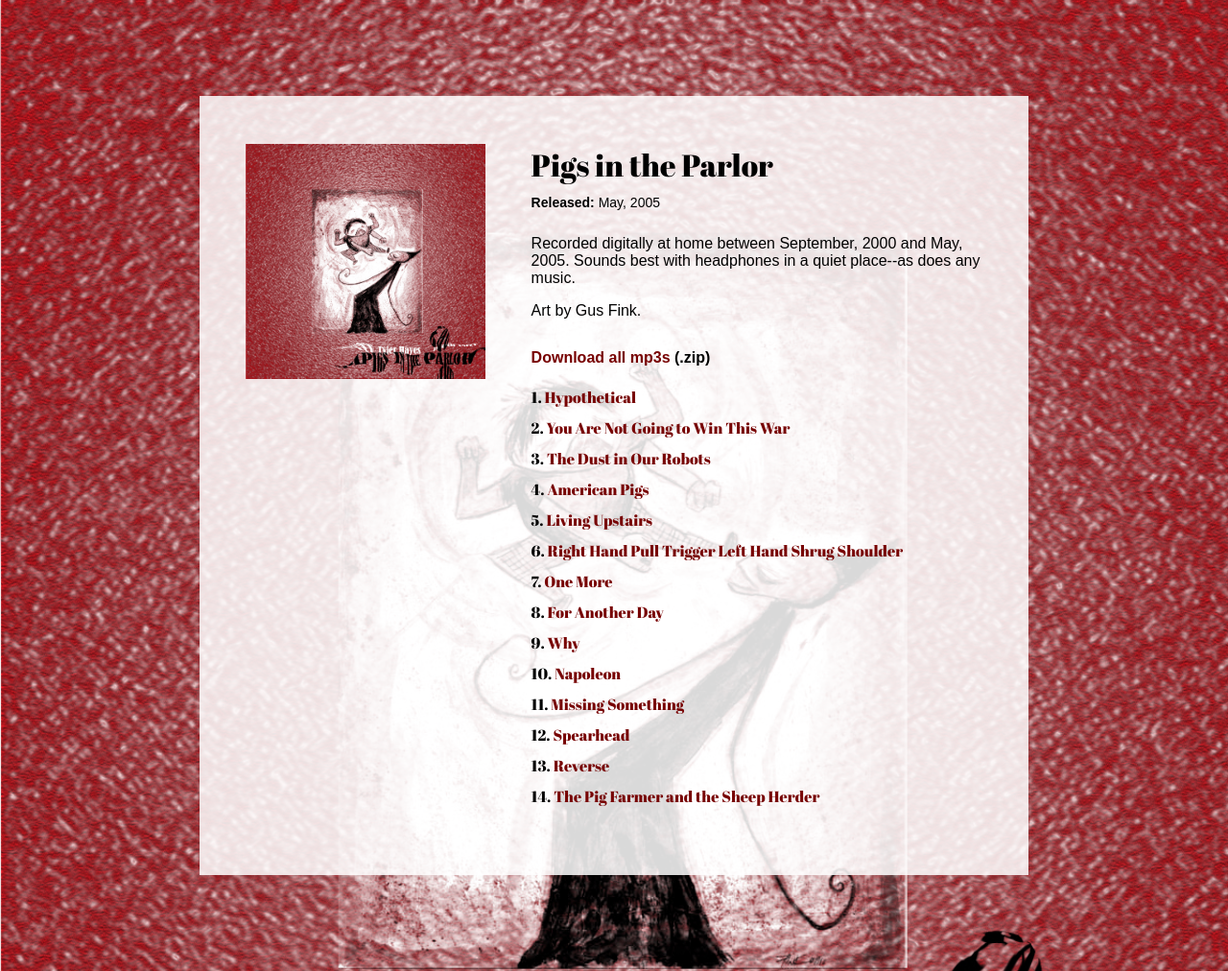
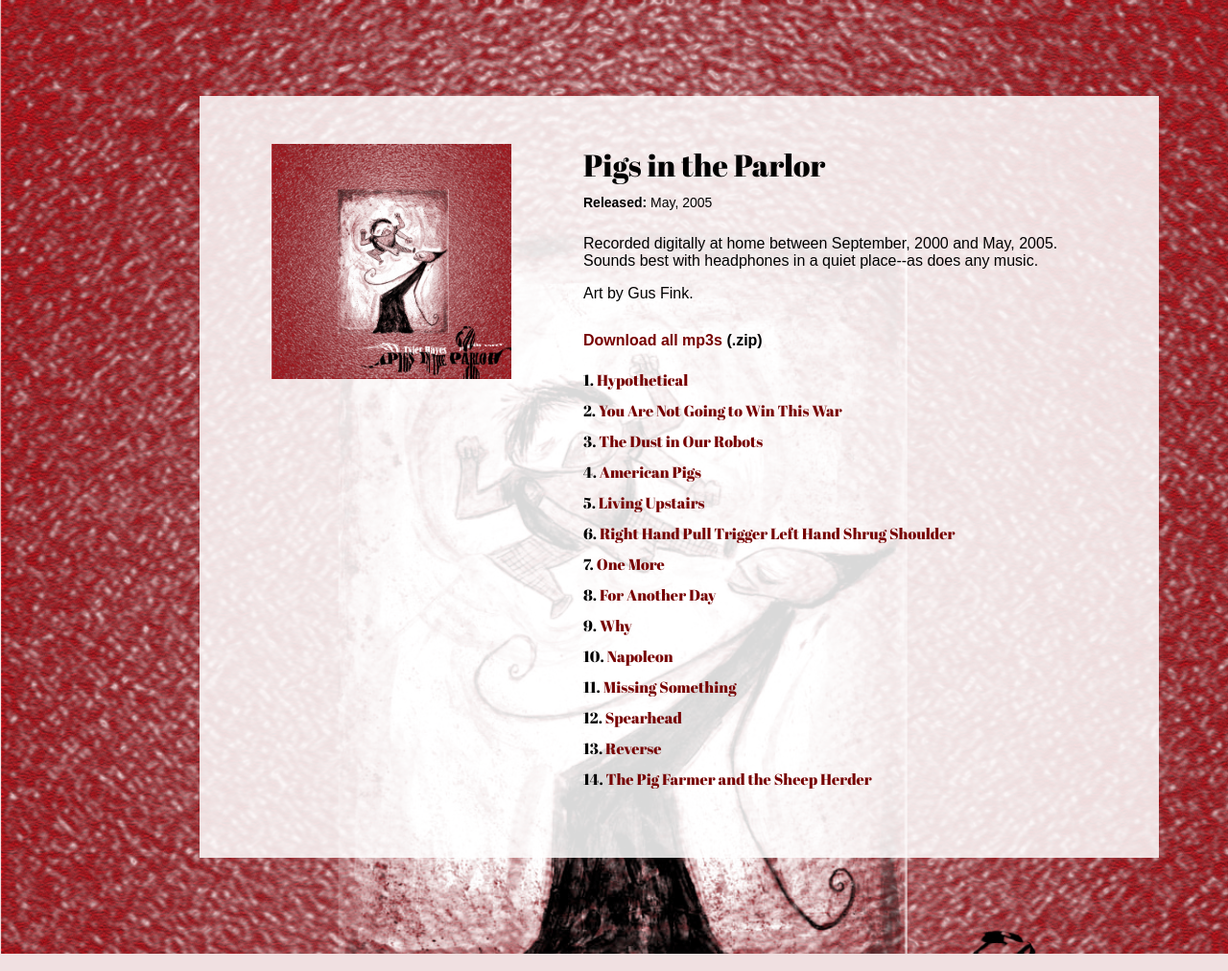
Before and after one commit to tgh/pigs, a PHP site: page / in a window 1280 px wide. Shown: the whole page at 96% size. Run offline with PHP 8.4, Linux system fonts and the light colour scheme.

Commit message:
Add min-width to main container

```diff
--- a/css/pigs.css
+++ b/css/pigs.css
@@ -9,6 +9,7 @@ body {
     background-color: rgba(255, 255, 255, 0.85);
     margin: 100px 200px;
     overflow: hidden;
+    min-width: 1000px;
 }
 
 #content-left {
```
